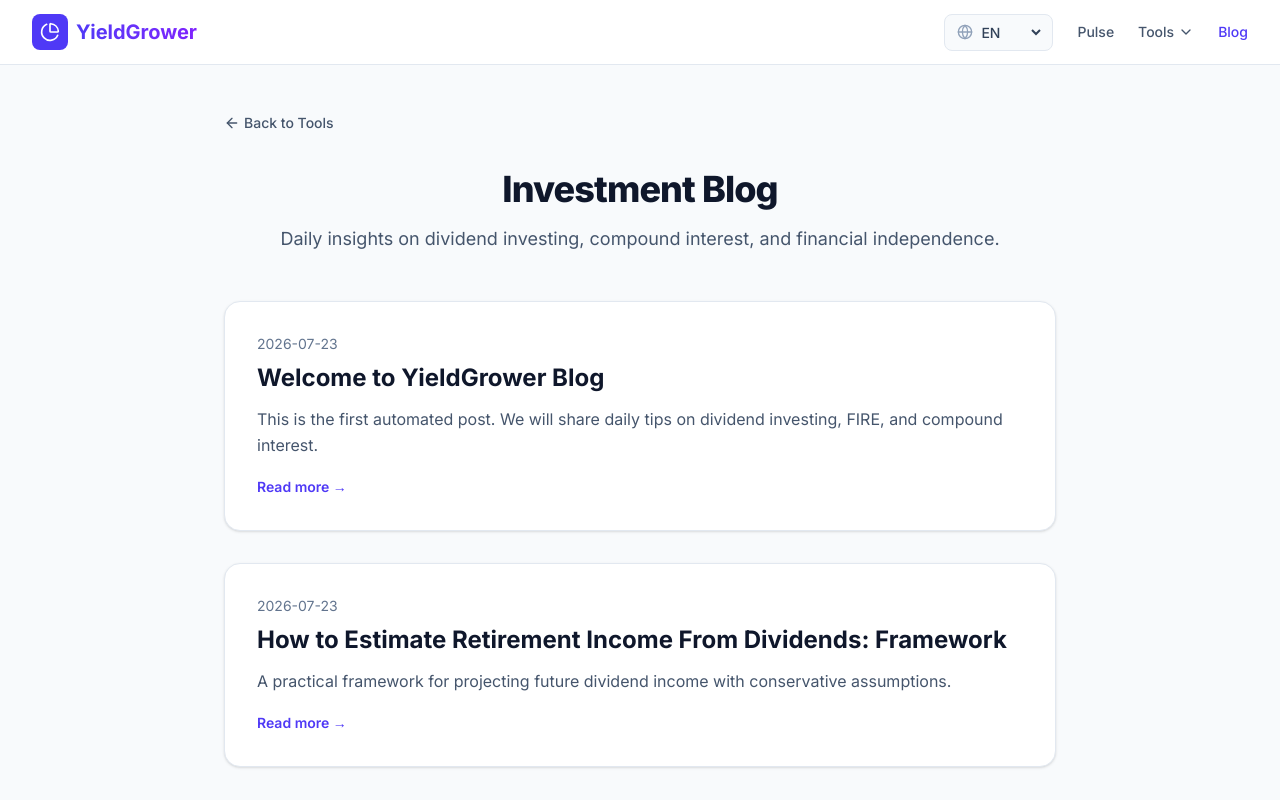
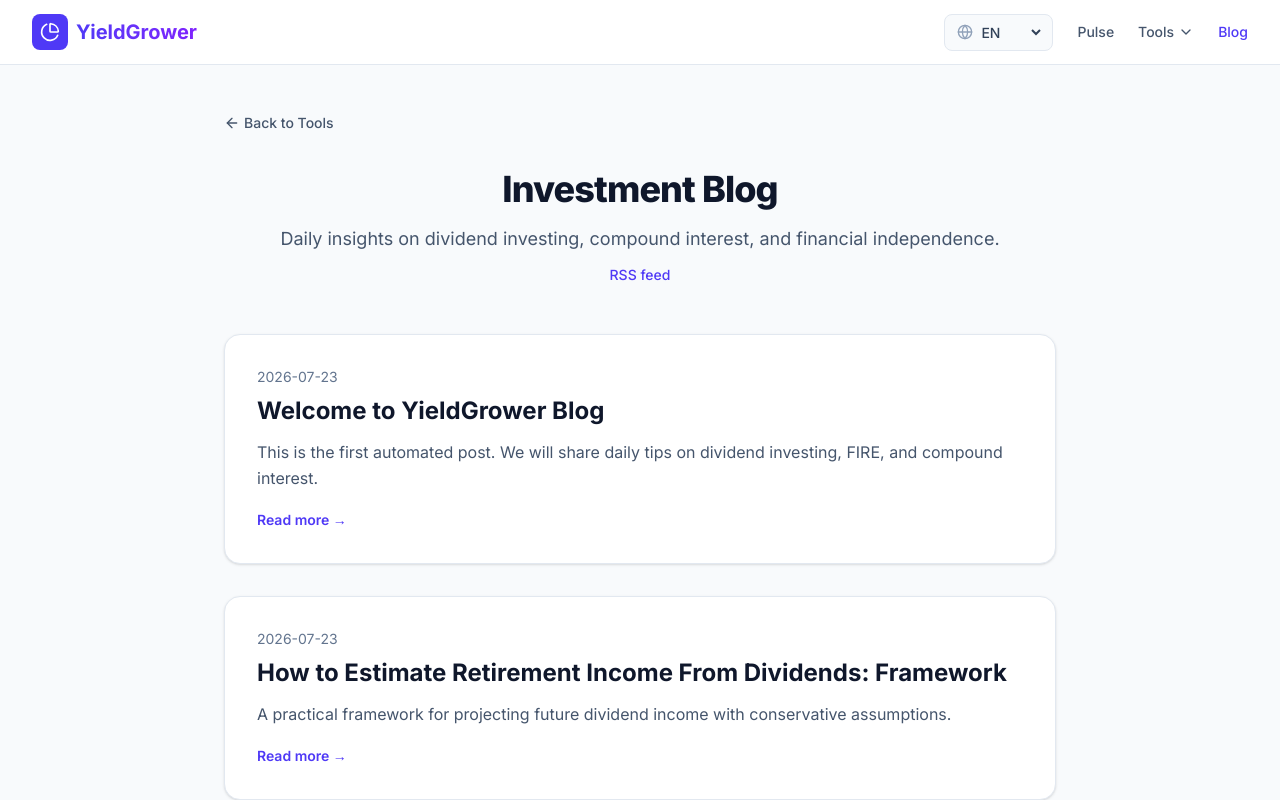
Before and after one commit to taehunt/dividend-calculator, a Next.js app: page /blog in a window 1280 px wide. Shown: the top 800 px of the page. Built offline with nearby package versions, Linux system fonts and the light colour scheme.

Commit message:
Add blog RSS feed at /feed.xml

```diff
--- a/src/app/blog/layout.tsx
+++ b/src/app/blog/layout.tsx
@@ -1,7 +1,9 @@
 import type { Metadata } from "next";
 import { pageMeta } from "@/lib/seo";
+import { SITE_URL } from "@/lib/site";
 
-export const metadata: Metadata = pageMeta({
+export const metadata: Metadata = {
+  ...pageMeta({
     title: "Investment Blog — Dividends, FIRE & Compound Interest",
     description:
       "Daily insights on dividend investing, DRIP, compound interest, and financial independence from YieldGrower.",
@@ -12,7 +14,14 @@ export const metadata: Metadata = pageMeta({
       "compound interest tips",
       "DRIP investing",
     ],
-});
+  }),
+  alternates: {
+    canonical: `${SITE_URL}/blog`,
+    types: {
+      "application/rss+xml": `${SITE_URL}/feed.xml`,
+    },
+  },
+};
 
 export default function BlogLayout({
   children,
--- /dev/null
+++ b/src/app/feed.xml/route.ts
@@ -0,0 +1,13 @@
+import { buildBlogRssXml } from "@/lib/rss";
+
+export const dynamic = "force-static";
+
+export function GET() {
+  const xml = buildBlogRssXml();
+  return new Response(xml, {
+    headers: {
+      "Content-Type": "application/rss+xml; charset=utf-8",
+      "Cache-Control": "public, s-maxage=3600, stale-while-revalidate=86400",
+    },
+  });
+}
--- a/src/components/BlogIndexClient.tsx
+++ b/src/components/BlogIndexClient.tsx
@@ -21,6 +21,7 @@ const copy = {
     subtitle:
       "Daily insights on dividend investing, compound interest, and financial independence.",
     readMore: "Read more →",
+    rss: "RSS feed",
   },
   ko: {
     back: "전체 도구로",
@@ -28,6 +29,7 @@ const copy = {
     subtitle:
       "배당 투자, 복리, 경제적 자립에 대한 인사이트를 제공합니다.",
     readMore: "더 읽기 →",
+    rss: "RSS 피드",
   },
 };
 
@@ -57,6 +59,12 @@ export default function BlogIndexClient({ posts }: { posts: PostMeta[] }) {
             {t.title}
           </h1>
           <p className="text-lg text-slate-600">{t.subtitle}</p>
+          <a
+            href="/feed.xml"
+            className="inline-block mt-3 text-sm font-medium text-indigo-600 hover:underline"
+          >
+            {t.rss}
+          </a>
         </div>
 
         <div className="space-y-8">
--- /dev/null
+++ b/src/lib/rss.ts
@@ -0,0 +1,48 @@
+import { getSortedPostsData } from "@/lib/posts";
+import { SITE_URL } from "@/lib/site";
+
+function escapeXml(value: string): string {
+  return value
+    .replace(/&/g, "&amp;")
+    .replace(/</g, "&lt;")
+    .replace(/>/g, "&gt;")
+    .replace(/"/g, "&quot;")
+    .replace(/'/g, "&apos;");
+}
+
+export function buildBlogRssXml(): string {
+  const posts = getSortedPostsData();
+  const lastBuild = posts[0]?.date
+    ? new Date(`${posts[0].date}T00:00:00.000Z`).toUTCString()
+    : new Date().toUTCString();
+
+  const items = posts
+    .map((post) => {
+      const link = `${SITE_URL}/blog/${post.slug}`;
+      const pubDate = new Date(`${post.date}T00:00:00.000Z`).toUTCString();
+      return [
+        "<item>",
+        `<title>${escapeXml(post.title)}</title>`,
+        `<link>${escapeXml(link)}</link>`,
+        `<guid isPermaLink="true">${escapeXml(link)}</guid>`,
+        `<pubDate>${pubDate}</pubDate>`,
+        `<description>${escapeXml(post.excerpt || post.title)}</description>`,
+        "</item>",
+      ].join("");
+    })
+    .join("");
+
+  return [
+    '<?xml version="1.0" encoding="UTF-8"?>',
+    '<rss version="2.0">',
+    "<channel>",
+    "<title>YieldGrower Blog</title>",
+    `<link>${SITE_URL}/blog</link>`,
+    "<description>Daily insights on dividend investing, DRIP, compound interest, and financial independence.</description>",
+    "<language>en</language>",
+    `<lastBuildDate>${lastBuild}</lastBuildDate>`,
+    items,
+    "</channel>",
+    "</rss>",
+  ].join("");
+}
```
Lines whose indentation alone changed are shown as unchanged.
